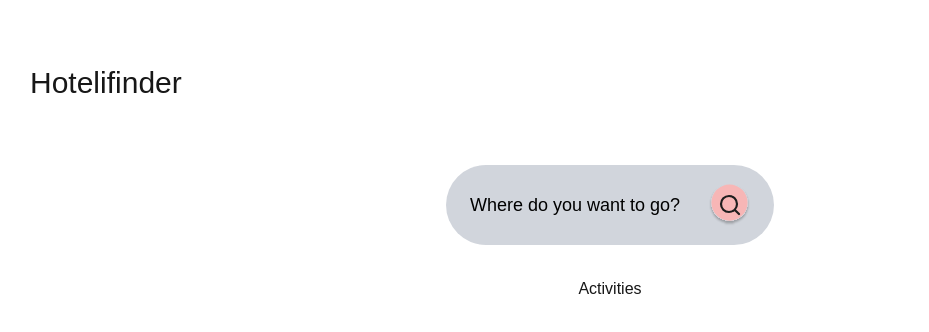
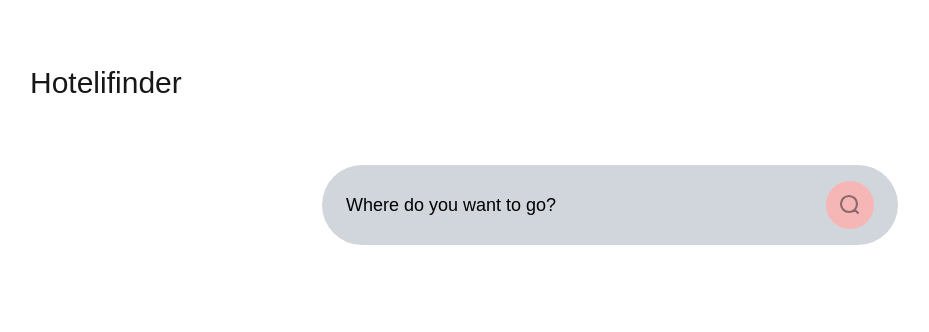
Before and after one commit to DAT251/Hotelifinder, a Next.js app in the folder frontend/: page / in a window 1280 px wide. Shown: the top 332 px of the page, without its empty margins (30-959 px from the left). Built offline with nearby package versions, Linux system fonts and the light colour scheme.

Commit message:
Added search functionality for button and input field

```diff
--- a/frontend/src/app/components/searchbar.tsx
+++ b/frontend/src/app/components/searchbar.tsx
@@ -4,6 +4,7 @@ import React, { useState, useEffect } from "react";
 import SearchIcon from "../assets/Search.svg";
 import PinkCircle from "../assets/Ellipse 1.svg";
 import Image from "next/image";
+import Link from "next/link";
 
 interface SearchBarProps {
   data: { id: number; name: string }[];
@@ -12,63 +13,94 @@ interface SearchBarProps {
 const SearchBar: React.FC<SearchBarProps> = ({ data }) => {
   const [query, setQuery] = useState("");
   const [showDropdown, setShowDropdown] = useState(false);
+  const [selectedId, setSelectedId] = useState<number | null>(null); // Store matched ID
 
   const filteredResults = data.filter((item) =>
     item.name.toLowerCase().includes(query.toLowerCase())
   );
 
-  // Function to autocomplete the search when an item is clicked
-  const handleSelect = (selectedValue: string) => {
-    setQuery(selectedValue); // Set the input field value
-    setShowDropdown(false); // Hide dropdown after selection
-  };
+  useEffect(() => {
+    const matchedItem = data.find(
+      (item) => item.name.toLowerCase() === query.toLowerCase()
+    );
 
-  // Hide dropdown if input fully matches an item
-  useEffect(() => {
-    if (
-      filteredResults.length === 1 &&
-      filteredResults[0].name.toLowerCase() === query.toLowerCase()
-    ) {
+    if (matchedItem) {
       setShowDropdown(false);
+      setSelectedId(matchedItem.id);
     } else {
       setShowDropdown(true);
+      setSelectedId(null);
     }
-  }, [query, filteredResults]);
+  }, [query, data]);
 
   return (
-    <div className="relative w-full max-w-3xl px-6 mx-auto">
-      {/* Search Box Container */}
+    <div className="relative w-full max-w-3xl px-6 mx-auto flex justify-center">
       <div className="relative w-full max-w-xl">
         <div className="flex items-center bg-gray-300 rounded-full px-6 py-4 w-full">
+          {/* Input Field */}
           <input
             type="text"
             placeholder="Where do you want to go?"
             value={query}
             onChange={(e) => setQuery(e.target.value)}
-            className="w-full bg-transparent outline-none text-lg placeholder-black"
+            onKeyDown={(e) => {
+              if (e.key === "Enter" && selectedId !== null) {
+                window.location.href = `/activity/${selectedId}`;
+              }
+            }}
+            className="flex-1 bg-transparent outline-none text-lg placeholder-black pr-14 w-full"
           />
-          {/* Search Button with SVG Background */}
-          <button className="relative w-12 h-12 flex items-center justify-center">
-            <Image src={PinkCircle} alt="Button Background" layout="fill" />
+
+          {/* Button Container */}
+          <div className="relative w-12 h-12 flex items-center justify-center">
             <Image
-              src={SearchIcon}
-              alt="Search"
-              width={24}
-              height={24}
-              className="absolute"
+              src={PinkCircle}
+              alt="Button Background"
+              width={48}
+              height={48}
+              className="pointer-events-none"
             />
-          </button>
+
+            {/* Clickable Search Icon */}
+            {selectedId !== null ? (
+              <Link href={`/activity/${selectedId}`}>
+                <div className="absolute w-12 h-12 inset-0 flex items-center justify-center rounded-full">
+                  <Image
+                    src={SearchIcon}
+                    alt="Search"
+                    width={24}
+                    height={24}
+                    className="rounded-full"
+                  />
+                </div>
+              </Link>
+            ) : (
+              <div className="absolute w-12 h-12 inset-0 flex items-center justify-center rounded-full cursor-not-allowed opacity-50">
+                <Image
+                  src={SearchIcon}
+                  alt="Search (disabled)"
+                  width={24}
+                  height={24}
+                  className="rounded-full"
+                />
+              </div>
+            )}
+          </div>
         </div>
 
         {/* Dropdown (only visible when user types and has non-exact matches) */}
         {query && showDropdown && (
-          <ul className="absolute left-0 mt-2 w-full bg-gray-200 rounded-md shadow-lg">
+          <ul className="absolute left-0 mt-2 w-full bg-gray-200 rounded-md shadow-lg z-10">
             {filteredResults.length > 0 ? (
               filteredResults.map((item) => (
                 <li
                   key={item.id}
                   className="px-4 py-3 hover:bg-gray-300 cursor-pointer"
-                  onClick={() => handleSelect(item.name)} // Autocomplete and hide dropdown
+                  onClick={() => {
+                    setQuery(item.name);
+                    setSelectedId(item.id);
+                    setShowDropdown(false);
+                  }}
                 >
                   {item.name}
                 </li>
--- a/frontend/src/app/page.tsx
+++ b/frontend/src/app/page.tsx
@@ -1,4 +1,3 @@
-import Link from "next/link";
 import { Header } from "./components/header";
 
 import SearchBar from "./components/searchbar";
@@ -12,12 +11,11 @@ const hotelList = [
 export default function HomePage() {
   return (
     <div className="flex flex-col">
+      {/* Fix: Ensure the Header does not take extra space */}
       <Header />
-      <div className="flex flex-col items-center gap-8">
-        <div>
-          <SearchBar data={hotelList} />
-        </div>
-        <Link href="/activity">Activities</Link>
+      {/* SearchBar should fill remaining space and be centered */}
+      <div className="flex justify-center content-center">
+        <SearchBar data={hotelList} />
       </div>
     </div>
   );
```
Also changed, not shown: frontend/src/app/assets/Ellipse 1.svg, 1 other file (tests, documents, lock files or other folders).
